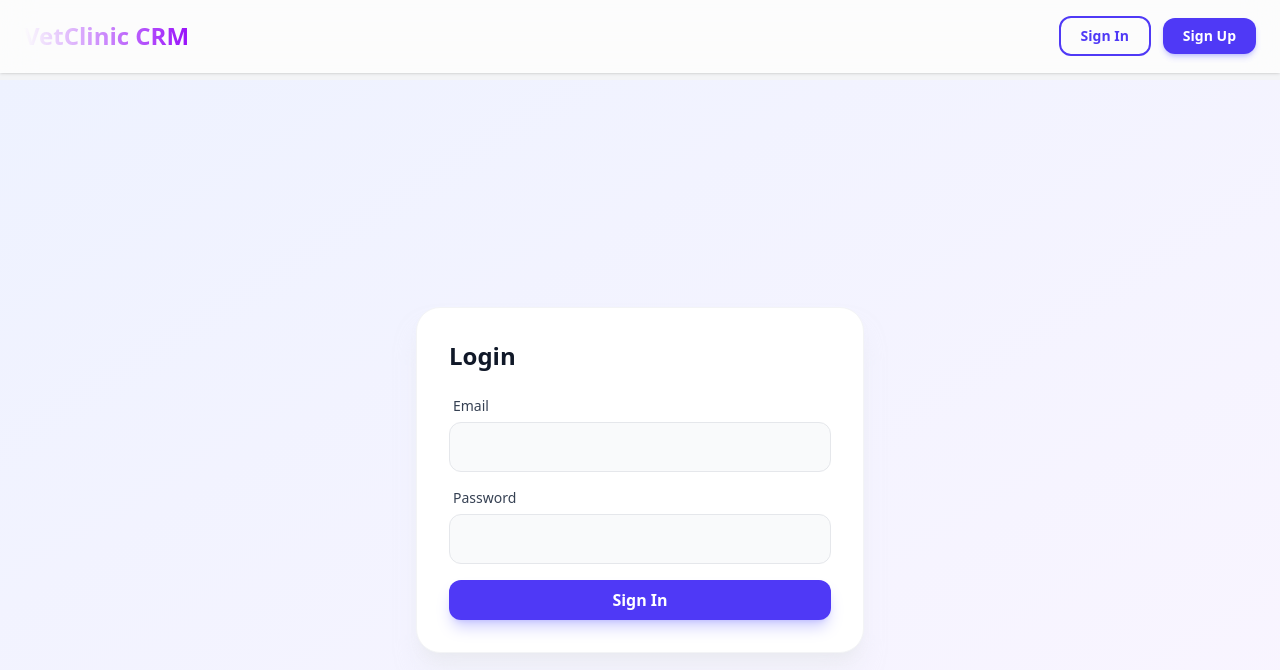
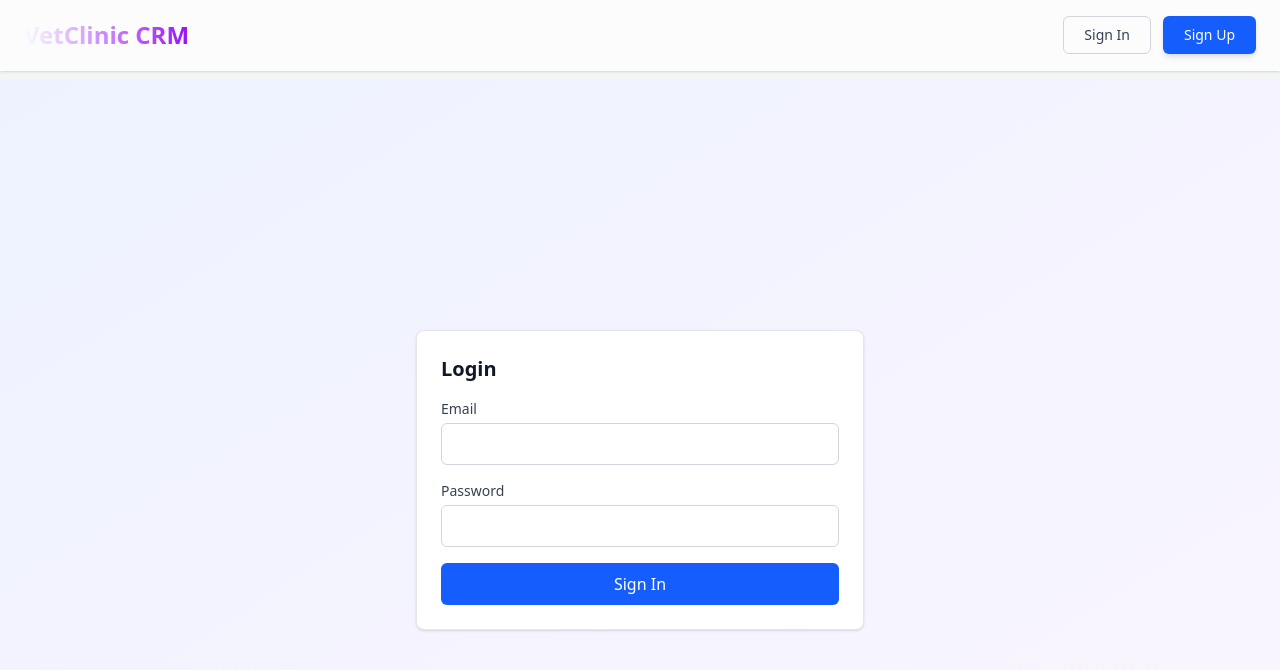
Before and after one commit to kiryafn/vet-clinic-crm, a React app in the folder frontend/: page /login in a window 1280 px wide. Shown: the top 670 px of the page. Built offline with nearby package versions, Linux system fonts and the light colour scheme; no server answers; the HTML template or start-up script is replaced by a standard one.

Commit message:
refactor(ui): remove component-specific stylesheets and migrate to Tailwind classes

```diff
--- a/frontend/src/shared/api/api.ts
+++ b/frontend/src/shared/api/api.ts
@@ -21,7 +21,6 @@ api.interceptors.response.use(
     (error) => {
         if (error.response?.status === 401) {
             localStorage.removeItem('token');
-            // Allow app to handle 401 gracefully via state
         }
         return Promise.reject(error);
     }
--- a/frontend/src/shared/ui/Button/Button.tsx
+++ b/frontend/src/shared/ui/Button/Button.tsx
@@ -1,6 +1,5 @@
 import { type ButtonHTMLAttributes, type ReactNode } from 'react';
 import clsx from 'clsx';
-
 
 interface ButtonProps extends ButtonHTMLAttributes<HTMLButtonElement> {
     children: ReactNode;
@@ -16,9 +15,21 @@ export const Button = ({
     disabled,
     ...props
 }: ButtonProps) => {
+    const baseStyles = 'inline-flex items-center justify-center px-4 py-2 border rounded-md font-medium transition-all duration-200 disabled:opacity-60 disabled:cursor-not-allowed focus:outline-none focus:ring-2 focus:ring-offset-2';
+
+    const variants = {
+        primary: 'border-transparent bg-blue-600 text-white hover:enabled:bg-blue-700 focus:ring-blue-500',
+        secondary: 'border-transparent bg-gray-600 text-white hover:enabled:bg-gray-700 focus:ring-gray-500',
+        outline: 'border-gray-300 bg-transparent text-gray-700 hover:enabled:bg-gray-100 focus:ring-gray-500',
+    };
+
     return (
         <button
-            className={clsx('btn', `btn-${variant}`, className)}
+            className={clsx(
+                baseStyles,
+                variants[variant],
+                className
+            )}
             disabled={disabled || isLoading}
             {...props}
         >
--- a/frontend/src/shared/ui/Button/styles.css
+++ /dev/null
@@ -1,44 +0,0 @@
-.btn {
-  padding: 0.5rem 1rem;
-  border-radius: 0.375rem;
-  font-weight: 500;
-  transition: all 0.2s;
-  cursor: pointer;
-  display: inline-flex;
-  align-items: center;
-  justify-content: center;
-  border: 1px solid transparent;
-}
-
-.btn:disabled {
-  opacity: 0.6;
-  cursor: not-allowed;
-}
-
-.btn-primary {
-  background-color: #2563eb;
-  color: white;
-}
-
-.btn-primary:hover:not(:disabled) {
-  background-color: #1d4ed8;
-}
-
-.btn-secondary {
-  background-color: #4b5563;
-  color: white;
-}
-
-.btn-secondary:hover:not(:disabled) {
-  background-color: #374151;
-}
-
-.btn-outline {
-  background-color: transparent;
-  border-color: #d1d5db;
-  color: #374151;
-}
-
-.btn-outline:hover:not(:disabled) {
-  background-color: #f3f4f6;
-}
--- a/frontend/src/shared/ui/Card/Card.tsx
+++ b/frontend/src/shared/ui/Card/Card.tsx
@@ -1,6 +1,5 @@
 import type { ReactNode } from 'react';
 import clsx from 'clsx';
-
 
 interface CardProps {
     children: ReactNode;
@@ -10,9 +9,18 @@ interface CardProps {
 
 export const Card = ({ children, className, title }: CardProps) => {
     return (
-        <div className={clsx('card', className)}>
-            {title && <h3 className="card-title">{title}</h3>}
-            <div className="card-content">{children}</div>
+        <div
+            className={clsx(
+                'bg-white rounded-lg shadow p-6 border border-gray-200',
+                className
+            )}
+        >
+            {title && (
+                <h3 className="text-xl font-semibold text-gray-900 mb-4">
+                    {title}
+                </h3>
+            )}
+            <div>{children}</div>
         </div>
     );
 };
--- a/frontend/src/shared/ui/Card/styles.css
+++ /dev/null
@@ -1,14 +0,0 @@
-.card {
-    background-color: white;
-    border-radius: 0.5rem;
-    box-shadow: 0 1px 3px 0 rgba(0, 0, 0, 0.1), 0 1px 2px 0 rgba(0, 0, 0, 0.06);
-    padding: 1.5rem;
-    border: 1px solid #e5e7eb;
-}
-
-.card-title {
-    font-size: 1.25rem;
-    font-weight: 600;
-    color: #111827;
-    margin-bottom: 1rem;
-}
--- a/frontend/src/shared/ui/Input/Input.tsx
+++ b/frontend/src/shared/ui/Input/Input.tsx
@@ -1,6 +1,5 @@
 import { type InputHTMLAttributes, forwardRef } from 'react';
 import clsx from 'clsx';
-
 
 interface InputProps extends InputHTMLAttributes<HTMLInputElement> {
     label?: string;
@@ -10,14 +9,31 @@ interface InputProps extends InputHTMLAttributes<HTMLInputElement> {
 export const Input = forwardRef<HTMLInputElement, InputProps>(
     ({ label, error, className, ...props }, ref) => {
         return (
-            <div className="input-wrapper">
-                {label && <label className="input-label">{label}</label>}
+            <div className="flex flex-col gap-1 text-left w-full">
+                {label && (
+                    <label className="text-sm font-medium text-gray-700">
+                        {label}
+                    </label>
+                )}
                 <input
                     ref={ref}
-                    className={clsx('input', error && 'input-error', className)}
+                    className={clsx(
+                        'w-full px-3 py-2 border rounded-md text-base transition-colors bg-white',
+                        'focus:outline-none focus:ring-2',
+
+                        error
+                            ? 'border-red-500 focus:border-red-500 focus:ring-red-500/20'
+                            : 'border-gray-300 focus:border-blue-600 focus:ring-blue-600/20',
+
+                        className
+                    )}
                     {...props}
                 />
-                {error && <span className="input-error-msg">{error}</span>}
+                {error && (
+                    <span className="text-xs text-red-500">
+                        {error}
+                    </span>
+                )}
             </div>
         );
     }
--- a/frontend/src/shared/ui/Input/styles.css
+++ /dev/null
@@ -1,39 +0,0 @@
-.input-wrapper {
-    display: flex;
-    flex-direction: column;
-    gap: 0.25rem;
-    text-align: left;
-    /* Ensure labels align left */
-}
-
-.input-label {
-    font-size: 0.875rem;
-    font-weight: 500;
-    color: #374151;
-}
-
-.input {
-    padding: 0.5rem 0.75rem;
-    border: 1px solid #d1d5db;
-    border-radius: 0.375rem;
-    font-size: 1rem;
-    transition: border-color 0.2s;
-    width: 100%;
-    box-sizing: border-box;
-    /* Crucial for width: 100% */
-}
-
-.input:focus {
-    outline: none;
-    border-color: #2563eb;
-    box-shadow: 0 0 0 2px rgba(37, 99, 235, 0.2);
-}
-
-.input-error {
-    border-color: #ef4444;
-}
-
-.input-error-msg {
-    font-size: 0.75rem;
-    color: #ef4444;
-}
```
Also changed, not shown: 1 other file (tests, documents, lock files or other folders).
